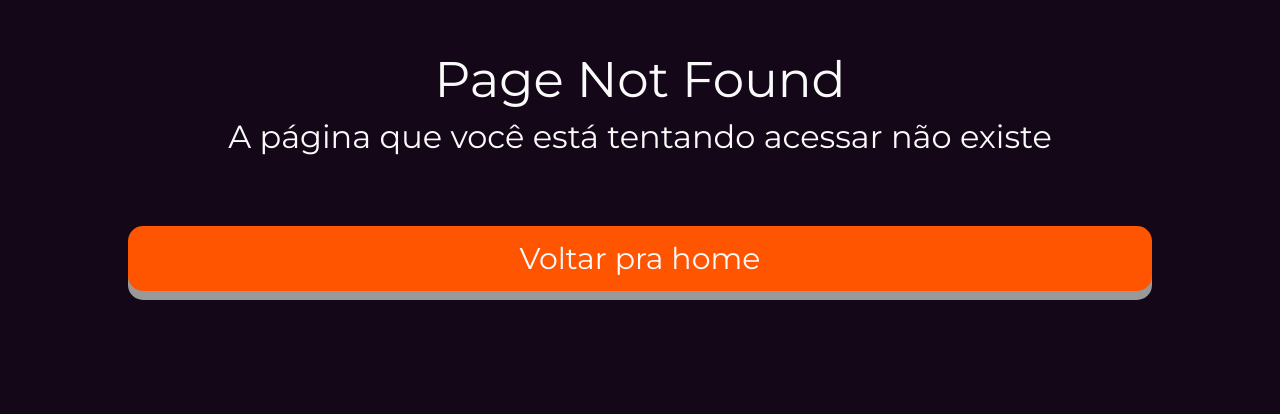
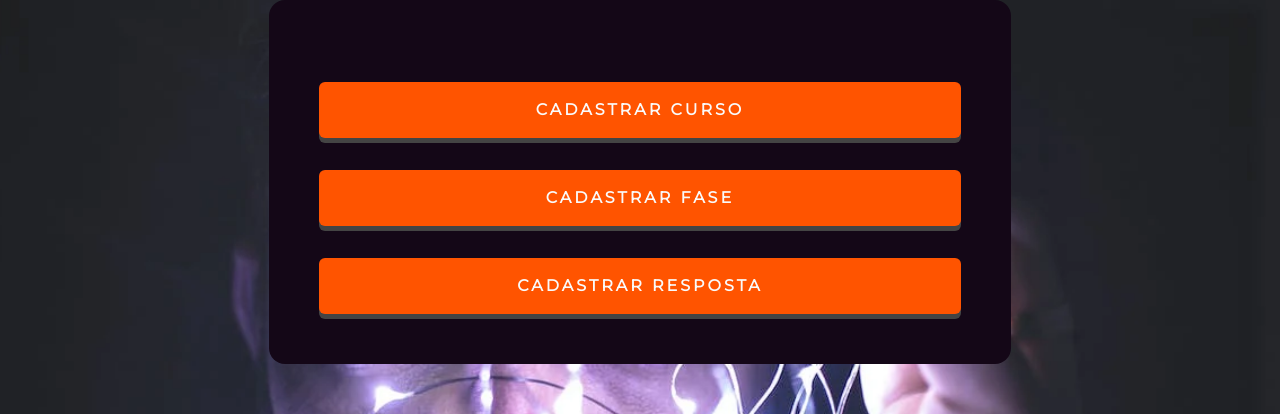
Before and after one commit to viniciusbertolo/client-pilulas-mentoria, a React (Create React App) app: page /uploads in a window 1280 px wide. Before the commit this address had no page. Shown: the top 414 px of the page. Built offline with nearby package versions, Linux system fonts and the light colour scheme; sample sign-in values are in the browser's storage; a web font is replaced by a local one.

Commit message:
tentativa infinita ja 21

```diff
--- a/src/App.js
+++ b/src/App.js
@@ -16,6 +16,7 @@ import UsuariosSistema from "./Pages/UsuariosSistema";
 import UploadCurso from "./Pages/UploadCurso";
 import UploadAula from "./Pages/UploadAula";
 import UploadRespostas from "./Pages/UploadRespostas";
+import Uploads from "./Pages/Uploads";
 
 const user = localStorage.getItem('@user');
 
@@ -39,6 +40,7 @@ function App() {
           <Route path="/upload-aula" element={user ? <UploadAula/> : <Navigate to="/login"/>} />
           <Route path="*" element={<Error/>} />
           <Route path="/upload-resposta" element={user ? <UploadRespostas/> : <Navigate to="/login"/>} />
+          <Route path="/uploads" element={user ? <Uploads/> : <Navigate to="/login"/>} />
           <Route path="*" element={<Error/>} />
       </Routes>
     </Router>
--- a/src/Pages/UploadAula/index.jsx
+++ b/src/Pages/UploadAula/index.jsx
@@ -73,7 +73,7 @@ function UploadAula() {
           text: `${responseData.msg}!`,
         });
 
-        window.location.href = "/cursos"; // Redireciona para a página de cursos
+        window.location.href = "/uploads"; // Redireciona para a página de cursos
       } else {
         Swal.fire({
           icon: "error",
--- a/src/Pages/UploadCurso/index.jsx
+++ b/src/Pages/UploadCurso/index.jsx
@@ -32,7 +32,7 @@ function UploadCurso() {
           text: `${responseData.msg}!`,
         });
 
-        window.location.href = '/cursos'; // Redireciona para a página de cursos
+        window.location.href = '/uploads'; // Redireciona para a página de cursos
       } else {
         Swal.fire({
           icon: 'error',
--- a/src/Pages/UploadRespostas/index.jsx
+++ b/src/Pages/UploadRespostas/index.jsx
@@ -73,7 +73,7 @@ function UploadRespostas() {
           text: `${responseData.msg}!`,
         });
 
-        window.location.href = "/cursos"; // Redireciona para a página de cursos
+        window.location.href = "/uploads"; // Redireciona para a página de cursos
       } else {
         Swal.fire({
           icon: "error",
--- /dev/null
+++ b/src/Pages/Uploads/index.css
@@ -0,0 +1,5 @@
+.fundo-cadastro-cursos{
+    background-color: #140717;
+    padding: 50px;
+    border-radius: 16px;
+}
--- /dev/null
+++ b/src/Pages/Uploads/index.jsx
@@ -0,0 +1,31 @@
+import React, { useState, useEffect } from "react";
+import * as yup from "yup";
+import { ErrorMessage, Formik, Form, Field } from "formik";
+import Swal from "sweetalert2";
+import { Link } from "react-router-dom";
+
+function Uploads() {
+  return (
+    <div className="fundo-cadastro-cursos">
+      <div className="body">
+        <Link to={"/upload-curso"}>
+          <button className="button" type="submit">
+            CADASTRAR CURSO
+          </button>
+        </Link>
+        <Link to={"/upload-aula"}>
+          <button className="button" type="submit">
+            CADASTRAR FASE
+          </button>
+        </Link>
+        <Link to={"/upload-resposta"}>
+          <button className="button" type="submit">
+            CADASTRAR RESPOSTA
+          </button>
+        </Link>
+      </div>
+    </div>
+  );
+}
+
+export default Uploads;
```
